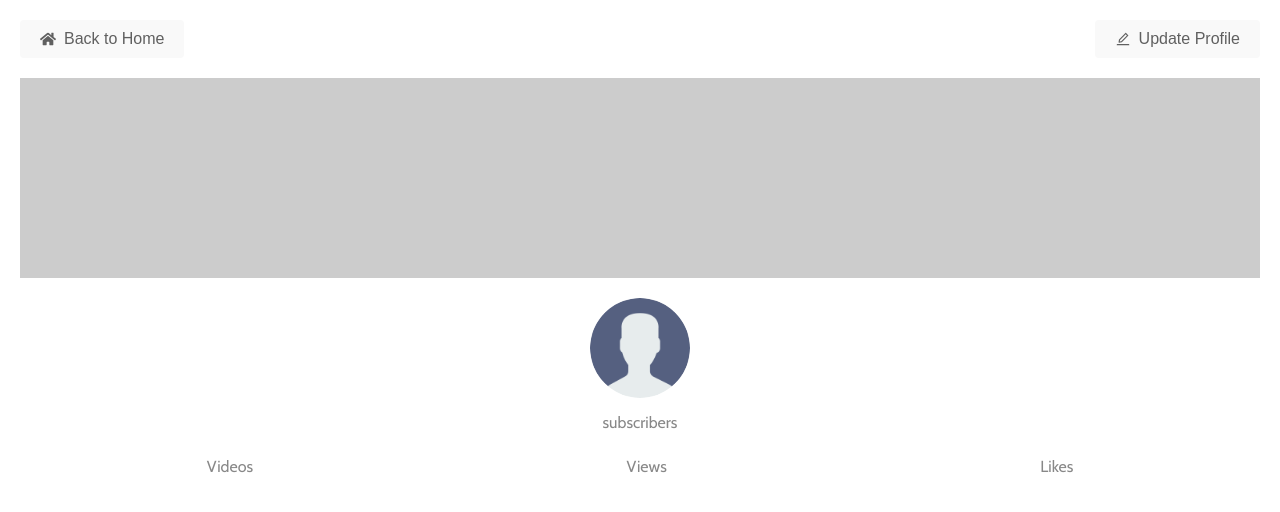
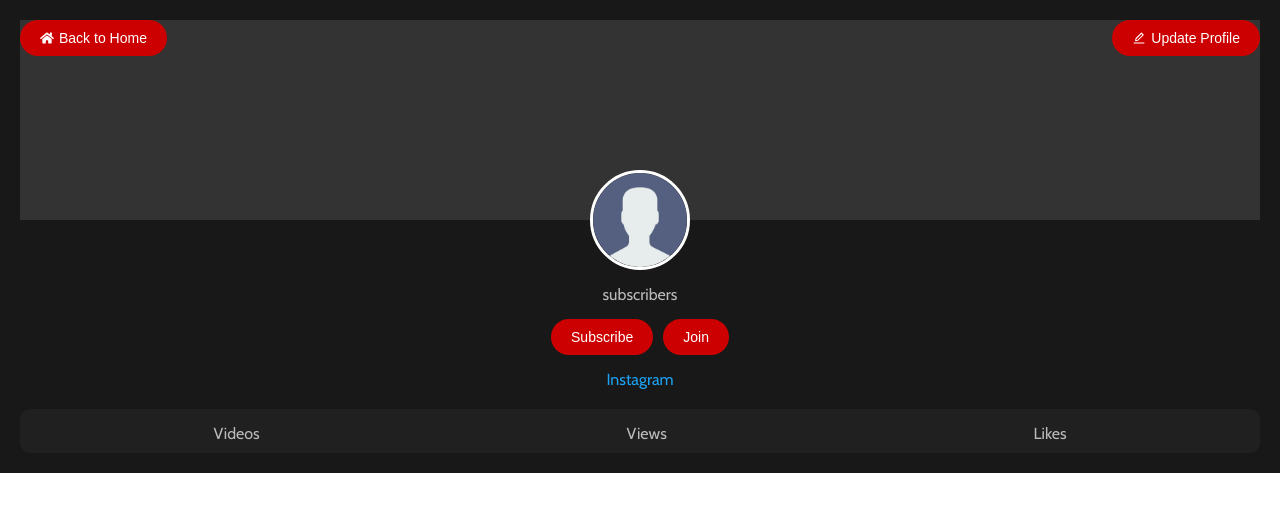
Before and after one commit to bhargav-kalsariya/Youtube, a React (Create React App) app in the folder client/: page /profile/1 in a window 1280 px wide. Shown: the top 512 px of the page. Built offline with nearby package versions, Linux system fonts and the light colour scheme; no server answers.

Commit message:
updated design ofprofile page and updateprofile page

```diff
--- a/client/src/components/Profile/Profile.js
+++ b/client/src/components/Profile/Profile.js
@@ -1,7 +1,7 @@
 import React, { useEffect } from 'react';
 import { useDispatch, useSelector } from 'react-redux';
 import { useNavigate } from 'react-router-dom';
-import { getMyProfile } from '../../redux/slices/userSlice'; // Adjust the import path as needed
+import { getMyProfile } from '../../redux/slices/userSlice';
 import './Profile.scss';
 import dummyImg from '../../assets/user.png';
 import { FaHome } from 'react-icons/fa';
@@ -16,31 +16,42 @@ function Profile() {
         dispatch(getMyProfile());
     }, [dispatch]);
 
-    console.log({ myProfile });
+    const handleBackToHome = () => {
+        navigate('/');
+    };
+
+    const handleUpdateProfile = () => {
+        navigate('/updateProfile');
+    };
 
     return (
         <div className="profile-page">
-            <div className="profile-header-buttons">
-                <button className="back-to-home-btn" onClick={() => navigate('/')}>
-                    <FaHome /> Back to Home
-                </button>
-                <button className="update-profile-btn" onClick={() => navigate(`/updateProfile`)}>
-                    <AiOutlineEdit /> Update Profile
-                </button>
-            </div>
+            <button className="back-to-home-btn" onClick={handleBackToHome}>
+                <FaHome /> Back to Home
+            </button>
+            <button className="update-profile-btn" onClick={handleUpdateProfile}>
+                <AiOutlineEdit /> Update Profile
+            </button>
             <header className="profile-header">
                 <div className="cover-photo"></div>
-                <div className="user-info">
+                <div className="profile-info-container">
                     <img
                         src={myProfile?.data ? myProfile?.data?.profilePictureURL?.url : dummyImg}
                         alt="User Avatar" className="user-avatar" />
-                    <div className="user-details">
-                        <h1 className="user-name">{myProfile?.data?.channleName}</h1>
-                        <p className="user-subscribers">{myProfile?.data?.subscribers.length} subscribers</p>
+                    <div className="profile-details">
+                        <h1 className="profile-name">{myProfile?.data?.channleName}</h1>
+                        <p className="profile-subscribers">{myProfile?.data?.subscribers.length} subscribers</p>
+                        <div className="profile-actions">
+                            <button className="subscribe-btn">Subscribe</button>
+                            <button className="join-btn">Join</button>
+                        </div>
+                        <div className="profile-links">
+                            <a href={myProfile?.data?.instagramUrl} target="_blank" rel="noopener noreferrer">Instagram</a>
+                        </div>
                     </div>
                 </div>
             </header>
-            <section className="user-statistics">
+            <section className="profile-statistics">
                 <div className="statistic">
                     <span className="statistic-value">{myProfile?.data?.videos.length} </span>
                     <span className="statistic-label">Videos</span>
@@ -54,10 +65,6 @@ function Profile() {
                     <span className="statistic-label">Likes</span>
                 </div>
             </section>
-            {/* <section className="user-videos">
-                <h2>Uploads</h2>
-                <VideoGrid videos={myProfile.videos} />
-            </section> */}
         </div>
     );
 }
--- a/client/src/components/Profile/Profile.scss
+++ b/client/src/components/Profile/Profile.scss
@@ -1,88 +1,124 @@
-// Profile.scss
 .profile-page {
   padding: 20px;
+  background-color: #181818;
+  color: #fff;
+  position: relative; // Ensure container is positioned relative for absolute positioning of buttons
 
-  .profile-header-buttons {
-    display: flex;
-    justify-content: space-between;
-    margin-bottom: 20px;
-
-    button {
+  .back-to-home-btn,
+  .update-profile-btn {
+    background-color: #cc0000;
+    color: #fff;
+    border: none;
+    padding: 10px 20px;
+    border-radius: 20px;
+    cursor: pointer;
+    font-size: 14px;
     display: flex;
     align-items: center;
-      background-color: #f9f9f9;
-      color: #606060;
-      padding: 10px 20px;
-      border: none;
-      border-radius: 4px;
-      cursor: pointer;
-      font-size: 16px;
-      transition: background-color 0.3s;
+    position: absolute;
+    top: 20px;
+    z-index: 1000; // Ensure buttons are above other content
+
+    &:hover {
+      background-color: #e60000;
+    }
 
     svg {
-        margin-right: 8px;
-      }
-
-      &:hover {
-        background-color: #e2e2e2;
+      margin-right: 5px;
     }
   }
 
   .back-to-home-btn {
-      margin-right: 10px;
+    left: 20px; // Position on the left
   }
 
   .update-profile-btn {
-      margin-left: 10px;
-    }
+    right: 20px; // Position on the right
   }
 
   .profile-header {
-    display: flex;
-    flex-direction: column;
-    align-items: center;
-    margin-bottom: 20px;
+    position: relative;
+    text-align: center;
 
     .cover-photo {
       width: 100%;
       height: 200px;
-      background-color: #ccc;
-      margin-bottom: 20px;
+      background-color: #333;
     }
 
-    .user-info {
+    .profile-info-container {
       display: flex;
       flex-direction: column;
       align-items: center;
+      margin-top: -50px;
 
       .user-avatar {
         width: 100px;
         height: 100px;
         border-radius: 50%;
+        border: 3px solid #fff;
         margin-bottom: 10px;
       }
 
-      .user-details {
+      .profile-details {
         text-align: center;
 
-        .user-name {
+        .profile-name {
           font-size: 24px;
           font-weight: bold;
           margin-bottom: 5px;
+          color: white;
         }
 
-        .user-subscribers {
+        .profile-subscribers {
           font-size: 16px;
-          color: #888;
+          color: #bbb;
+          margin-bottom: 15px;
+        }
+
+        .profile-actions {
+          display: flex;
+          justify-content: center;
+          gap: 10px;
+          margin-bottom: 15px;
+
+          .subscribe-btn,
+          .join-btn {
+            background-color: #cc0000;
+            color: #fff;
+            padding: 10px 20px;
+            border: none;
+            border-radius: 20px;
+            cursor: pointer;
+            font-size: 14px;
+
+            &:hover {
+              background-color: #e60000;
+            }
+          }
+        }
+
+        .profile-links {
+          a {
+            color: #1da1f2;
+            text-decoration: none;
+
+            &:hover {
+              text-decoration: underline;
+            }
+          }
         }
       }
     }
   }
 
-  .user-statistics {
+  .profile-statistics {
     display: flex;
     justify-content: space-around;
-    margin-bottom: 20px;
+    margin-top: 20px;
+    background-color: #202020;
+    padding: 10px;
+    border-radius: 10px;
 
     .statistic {
       text-align: center;
@@ -96,14 +132,8 @@
 
       .statistic-label {
         font-size: 16px;
-        color: #888;
+        color: #bbb;
       }
     }
   }
-
-  .user-videos {
-    h2 {
-      margin-bottom: 20px;
 }
-  }
-}
--- a/client/src/components/UpdateProfile/UpdateProfile.scss
+++ b/client/src/components/UpdateProfile/UpdateProfile.scss
@@ -3,7 +3,7 @@
   flex-direction: column;
   align-items: center;
   padding: 20px;
-  background: #f0f2f5;
+  background: #f4f7f9;
   min-height: 100vh;
 
   .back-to-home {
@@ -11,12 +11,12 @@
     align-items: center;
     cursor: pointer;
     margin-bottom: 20px;
-    color: #495057;
+    color: #007bff;
     font-size: 18px;
     transition: color 0.3s ease;
 
     &:hover {
-      color: #343a40;
+      color: #0056b3;
     }
 
     svg {
@@ -28,7 +28,7 @@
     display: flex;
     max-width: 900px;
     width: 100%;
-    background: #fff;
+    background: #ffffff;
     border-radius: 15px;
     box-shadow: 0 4px 15px rgba(0, 0, 0, 0.1);
     overflow: hidden;
@@ -38,8 +38,8 @@
       display: flex;
       justify-content: center;
       align-items: center;
-      background: #e9ecef;
-      border-right: 1px solid #dee2e6;
+      background: #e6f0ff;
+      border-right: 1px solid #e0e0e0;
       padding: 40px;
 
       .input-user-img {
@@ -48,11 +48,11 @@
         height: 180px;
         border-radius: 50%;
         overflow: hidden;
-        border: 5px solid #6c757d;
+        border: 5px solid #007bff;
         transition: border 0.3s ease;
 
         &:hover {
-          border: 5px solid #343a40;
+          border: 5px solid #0056b3;
         }
 
         .lableImg {
@@ -91,8 +91,8 @@
           transition: border-color 0.3s ease, box-shadow 0.3s ease;
 
           &:focus {
-            border-color: #495057;
-            box-shadow: 0 0 8px rgba(73, 80, 87, 0.3);
+            border-color: #007bff;
+            box-shadow: 0 0 8px rgba(0, 123, 255, 0.3);
             outline: none;
           }
         }
@@ -100,7 +100,7 @@
         .btn-primary {
           width: 100%;
           padding: 15px 20px;
-          background-color: #495057;
+          background-color: #007bff;
           color: #fff;
           border: none;
           border-radius: 8px;
@@ -109,8 +109,8 @@
           transition: background-color 0.3s ease, box-shadow 0.3s ease;
 
           &:hover {
-            background-color: #343a40;
-            box-shadow: 0 8px 15px rgba(73, 80, 87, 0.2);
+            background-color: #0056b3;
+            box-shadow: 0 8px 15px rgba(0, 123, 255, 0.2);
           }
         }
       }
```
Lines whose indentation alone changed are shown as unchanged.
